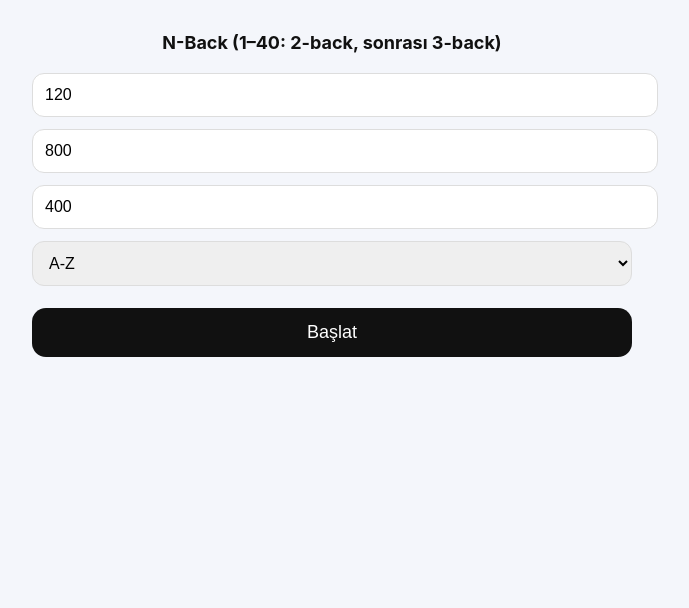
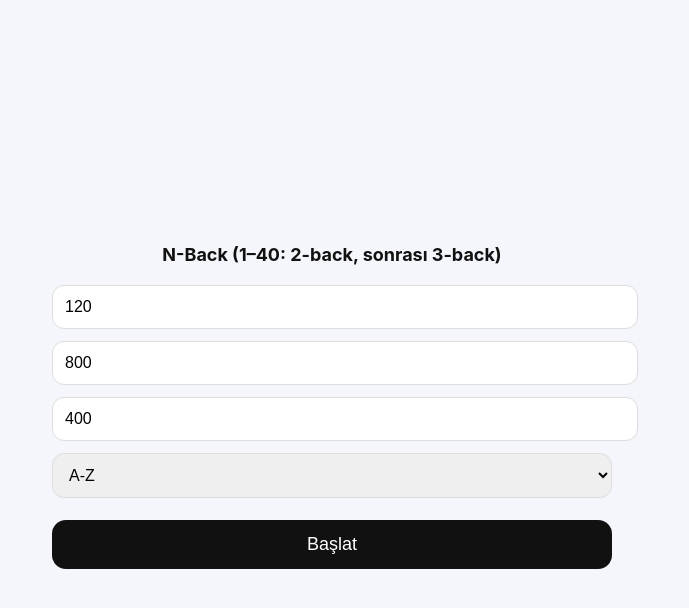
Before and after one commit to mertserafett1n/AppNameToBeChanged, a plain HTML site: page index.html in a window 1280 px wide. Shown: the whole page, without its empty margins (308-997 px from the left). Drawn offline with Linux system fonts and the light colour scheme.

Commit message:
Refactor HTML structure and improve layout

```diff
--- a/index.html
+++ b/index.html
@@ -15,12 +15,17 @@ body {
   background:#f4f6fb;
   color:#111;
   text-align:center;
+  min-height:100vh;
+  display:flex;
+  align-items:center;
+  justify-content:center;
 }
 
 .container {
+  width:100%;
   max-width:600px;
-  margin:auto;
   padding:20px;
+  box-sizing:border-box;
 }
 
 .hidden { display:none; }
@@ -75,7 +80,7 @@ button {
 <body>
 <div class="container">
 
-<!-- AYAR EKRANI -->
+  <!-- AYAR EKRANI (sadece başlangıçta ve tekrar oyunda gösterilir) -->
   <div id="settingsScreen">
     <h1>N-Back (1–40: 2-back, sonrası 3-back)</h1>
     <div class="settings">
@@ -90,15 +95,16 @@ button {
     <button class="start" onclick="startGame()">Başlat</button>
   </div>
 
-<!-- OYUN EKRANI -->
+  <!-- OYUN EKRANI (sadece oyun sırasında gösterilir) -->
   <div id="gameScreen" class="hidden">
     <div class="letter" id="letter"></div>
     <button class="yes" onclick="answer(true)">EVET</button>
     <button class="no" onclick="answer(false)">HAYIR</button>
+    <!-- İstersen bu progress satırını tamamen silebilirsin -->
     <div class="progress" id="progress"></div>
   </div>
 
-<!-- SONUÇ EKRANI -->
+  <!-- SONUÇ EKRANI (sadece oyun bittikten sonra gösterilir) -->
   <div id="resultScreen" class="hidden result">
     <h2>Oyun Bitti</h2>
     <p id="scoreText"></p>
@@ -154,7 +160,8 @@ function nextLetter() {
   updateProgress();
 
   setTimeout(() => {
-    letterEl().textContent = ""; // boş bırakıyoruz
+    letterEl().textContent = "";
+
     if (state.awaiting) {
       state.wrong++;
       state.awaiting = false;
@@ -191,7 +198,7 @@ function endGame() {
   resultScreen.classList.remove("hidden");
 
   const totalAnswered = state.correct + state.wrong;
-  const acc = Math.round((state.correct / totalAnswered) * 100);
+  const acc = totalAnswered ? Math.round((state.correct / totalAnswered) * 100) : 0;
 
   scoreText.textContent = "Doğru: " + state.correct + " | Yanlış: " + state.wrong;
   accuracyText.textContent = "Doğruluk: %" + acc;
```
Lines whose indentation alone changed are shown as unchanged.
